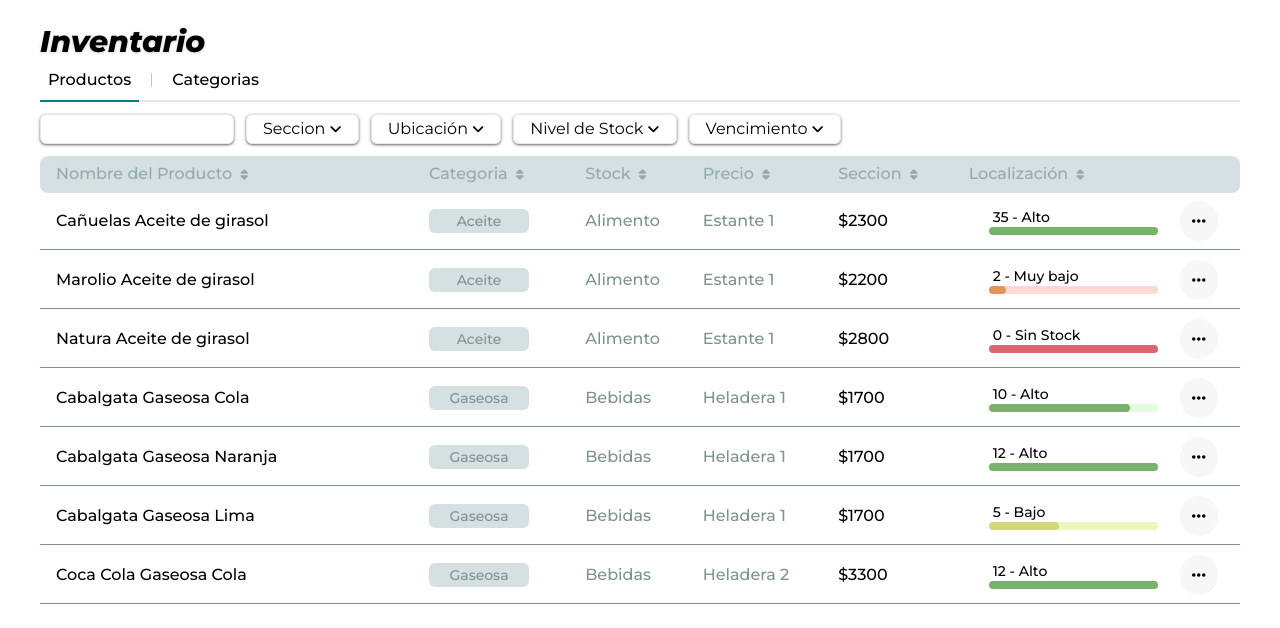
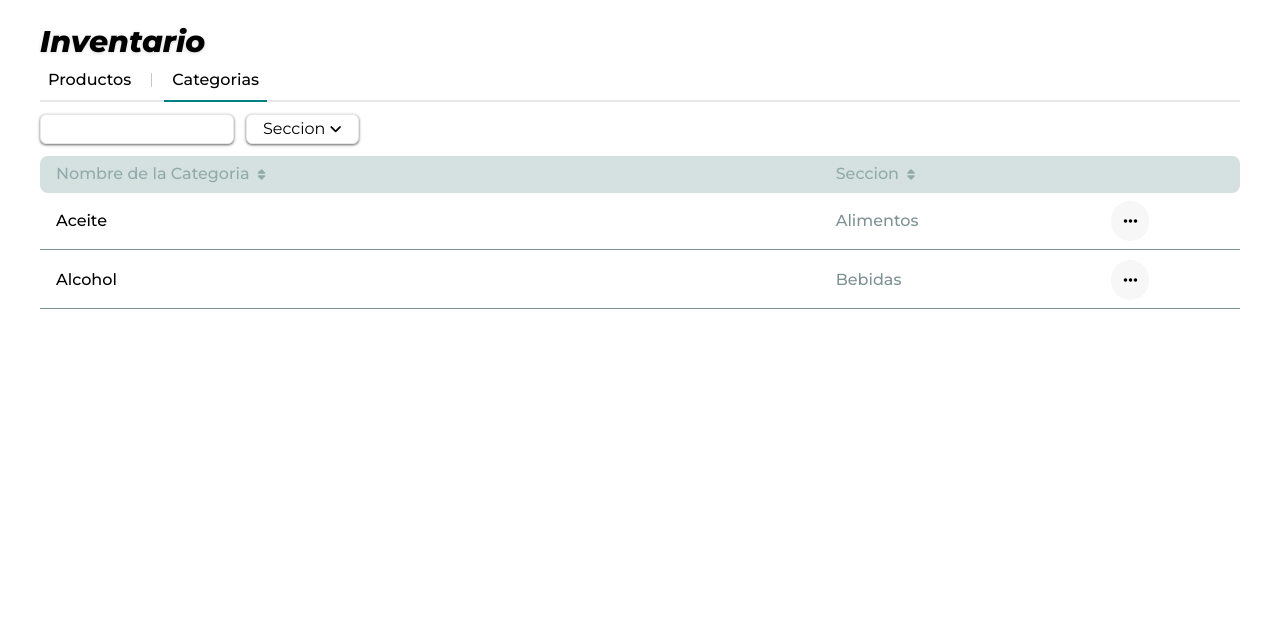
Before and after one commit to Cito2310/react-ts-initial-project, a React (Vite) app: page / in a window 1280 px wide. Shown: the top 628 px of the page. Built offline with nearby package versions, Linux system fonts and the light colour scheme.

Commit message:
added basic category

```diff
--- /dev/null
+++ b/src/CategoryManagement/Main.tsx
@@ -0,0 +1,46 @@
+import { ButtonFilter } from "../ProductManagement/components/ButtonFilter"
+import { ListItemCategory } from "./components/ListItemCategory"
+
+export const CategoryManagement = () => {
+    return (
+        <div className="font-[Montserrat]">
+            <div className="p-6 px-10">
+                <h1 className="font-extrabold text-3xl italic drop-shadow">Inventario</h1>
+                <div className="flex w-full border-b-2">
+                    <button className="font-medium px-2 py-2">Productos</button>
+                    <span className="border-l h-3.5 my-auto border-[#c4c4c4] mx-3"></span>
+                    <button className="font-medium px-2 py-2 relative after:absolute after:bottom-[-2px] after:left-0 after:w-full after:h-[2px] after:bg-[#008080] after:transition-colors after:duration-300">Categorias</button>
+                </div>
+                <div className="flex gap-3 my-3">
+                    <input className="border rounded-md py-0.5 shadow shadow-[#747474]" />
+                    <ButtonFilter label="Seccion" options={["Alimentos", "Bebidas", "Producto de Limpieza"]} />
+                </div>
+
+                <table className="w-full rounded-lg">
+                    <tr className="">
+
+                        <th className="p-4 text-left font-medium py-1.5 text-[#93aaaa] bg-[#d5e0e0] rounded-l-lg">
+                            Nombre de la Categoria <i className="fa-solid fa-sort text-xs p-1"/>
+                        </th>
+
+                        <th className="text-left font-medium py-1.5 text-[#93aaaa] bg-[#d5e0e0] ">
+                            Seccion <i className="fa-solid fa-sort text-xs p-1"/>
+                        </th>
+
+                        <th className="text-left font-medium py-1.5 text-[#93aaaa] bg-[#d5e0e0] rounded-r-lg"></th>
+                    </tr>
+
+                    <ListItemCategory name="Aceite" section="Alimentos" subcategories={[{name: "Aceite de Girasol", brands: ["Marolio", "Cañuelas", "Natura", "Legitimo"]}, {name: "Aceite de Oliva", brands: ["Natura", "Cañuelas"]}]} />
+                    <ListItemCategory name="Alcohol" section="Bebidas" subcategories={[{name: "Vino Tinto", brands: ["Termidor", "Toro", "Viñas de Balbo"]}, { name: "Fernet", brands:["Vittone", "Branca"] }]} />
+                    {/* <ListItemProduct location="Estante 1" name="Cañuelas Aceite de girasol" section="Alimento"  category="Aceite" price={2300} stock={[35, 10]}  />
+                    <ListItemProduct location="Estante 1" name="Marolio Aceite de girasol" section="Alimento"  category="Aceite" price={2200} stock={[2, 10]}  />
+                    <ListItemProduct location="Estante 1" name="Natura Aceite de girasol" section="Alimento"  category="Aceite" price={2800} stock={[0, 10]}  />
+                    <ListItemProduct location="Heladera 1" name="Cabalgata Gaseosa Cola" section="Bebidas"  category="Gaseosa" price={1700} stock={[10, 6]}  />
+                    <ListItemProduct location="Heladera 1" name="Cabalgata Gaseosa Naranja" section="Bebidas"  category="Gaseosa" price={1700} stock={[12, 6]}  />
+                    <ListItemProduct location="Heladera 1" name="Cabalgata Gaseosa Lima" section="Bebidas"  category="Gaseosa" price={1700} stock={[5, 6]}  />
+                    <ListItemProduct location="Heladera 2" name="Coca Cola Gaseosa Cola" section="Bebidas"  category="Gaseosa" price={3300} stock={[12, 6]}  /> */}
+                </table>
+            </div>
+        </div>
+    )
+}
--- /dev/null
+++ b/src/CategoryManagement/components/ListItemCategory.tsx
@@ -0,0 +1,45 @@
+import { useEffect, useRef, useState } from "react";
+
+interface props {
+    name: string;
+    section: string;
+    subcategories: {name: string, brands: string[]}[]
+}
+
+
+export const ListItemCategory = ({ section, name }: props) => {
+    const [height, setHeight] = useState(0)
+    const toggleDetailsMenu = () => {
+        if ( height === 0 ) setHeight(300);
+        if ( height !== 0 ) setHeight(0);
+    }
+
+    return <>
+        <tr className={`${ height ? null : "border-b" } border-[#7e9292]`}>
+            <td className="px-4 py-4 font-medium">{name}</td>
+            <td className="font-medium mx-2 text-[#7e9292]">{section}</td>
+            <td>
+                <button
+                onClick={toggleDetailsMenu}
+                className="
+                rounded-full bg-[#f7f7f7] flex aspect-square p-3 justify-center
+                hover:shadow hover:brightness-90 transition-base
+                "><i className="fa-solid fa-ellipsis"></i></button>
+            </td>
+        </tr>
+
+        <tr className="">
+            <td colSpan={10}>
+                <div style={{height}} className={`
+                    ${height !== 0 ? "px-6 py-5" : ""}
+                    bg-white transition-base overflow-hidden flex flex-col shadow-md shadow-[#8f8f8f] rounded-b-md `}>
+                    <input value={name}></input>
+                    <input></input>
+                    <input></input>
+                    <input></input>
+                    <input></input>
+                </div>
+            </td>
+        </tr>
+    </>
+}
--- a/src/main.tsx
+++ b/src/main.tsx
@@ -2,9 +2,11 @@ import React from 'react'
 import ReactDOM from 'react-dom/client'
 import "./style.css"
 import { ProductManagement } from './ProductManagement/Main'
+import { CategoryManagement } from './CategoryManagement/Main'
 
 ReactDOM.createRoot(document.getElementById('root') as HTMLElement).render(
   <React.StrictMode>
-    <ProductManagement />
+    {/* <ProductManagement /> */}
+    <CategoryManagement />
   </React.StrictMode>,
 )
```
